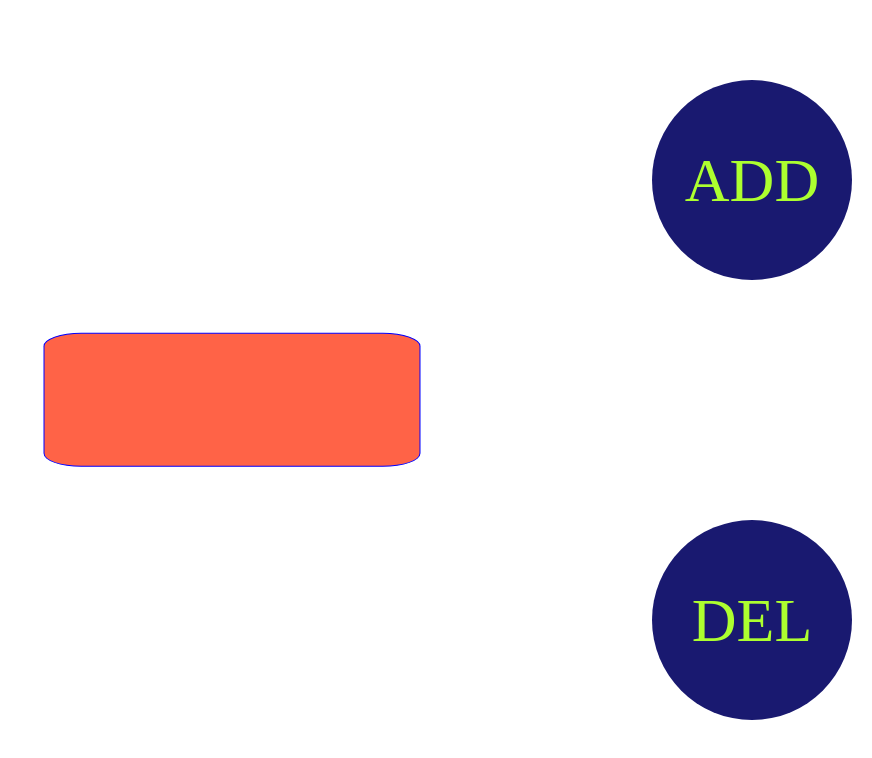
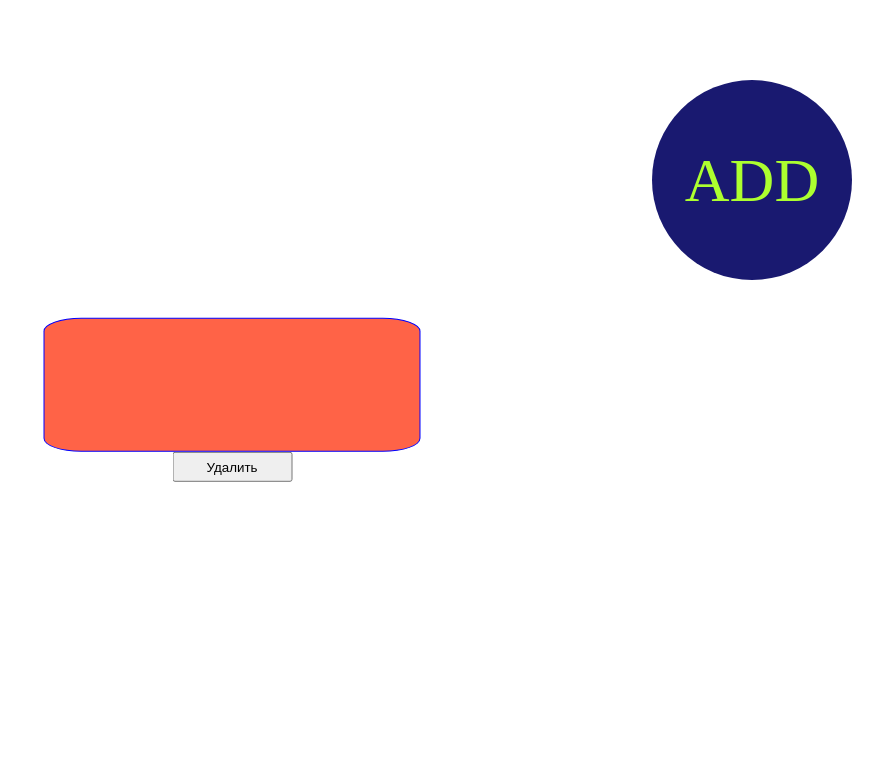
Before and after one commit to bavRepository/IgorDZ, a plain HTML site: page index.html in a window 1280 px wide. Both pictures are taken after a click on the element "ADD". Shown: the whole page, without its empty margins (408-1280 px from the left). Drawn offline with Linux system fonts and the light colour scheme.

Commit message:
addFix1.2

```diff
--- a/index.html
+++ b/index.html
@@ -1,5 +1,6 @@
 <!DOCTYPE html>
 <html lang="ru">
+
 <head>
     <meta charset="utf-8">
     <meta http-equiv="X-UA-Compatible" content="IE=edge">
@@ -7,12 +8,10 @@
     <title>Заметка</title>
     <link rel="stylesheet" href="style.css">
 </head>
+
 <body>
-    <!-- <div class="container"> -->
-        <div class="noticeWrapper"></div>
-        <div class="addNotice">ADD</div>
-        <div class="removeNotice hide">DEL</div>
-    <!-- </div> -->
+    <div class="addNotice">ADD</div>
     <script src="script.js"></script>
 </body>
+
 </html>
--- a/script.js
+++ b/script.js
@@ -1,110 +1,147 @@
 'use strict'
 
-
-const delNotice = document.querySelector('.removeNotice'),
-	addNotice = document.querySelector('.addNotice'),
+const addNotice = document.querySelector('.addNotice'),
 	noticeParent = document.querySelector('.noticeWrapper');
 
+let notice;
+let delButton;
+let parentNotice;
 let elemCoordX;
 let elemCoordY;
-let counter = 0;
+let createdNoticeCounter = 0;
 let maxZInd = 0;
 let noticeValue;
 let notices;
+
 if (localStorage.length > 0) {
 
 	for (let i = 0; i < localStorage.length; i++) {
+
 		elemCoordX = localStorage.getItem(`elemCoord${i + 1}`).split(" ")[0];
 		elemCoordY = localStorage.getItem(`elemCoord${i + 1}`).split(" ")[1];
-
-		noticeValue = localStorage.getItem(`elemCoord${i + 1}`).split(" ").slice(2).join("");
-		createNotice();
+		noticeValue = localStorage.getItem(`elemCoord${i + 1}`).split(" ").slice(2).join(" ");
+		addNewNotice();
 	}
 } else {
-
 	elemCoordX = "50%";
 	elemCoordY = "50%";
 }
 
+function setUpNoticeSettings() {
+	const noticesWrapper = document.querySelectorAll('.noticeWrapper');
+	noticesWrapper.forEach(elem => {
+		const notice = elem.querySelector('.notice');
 
+		localStorage.setItem(`elemCoord${elem.getAttribute('data-index')}`, `${elem.style.left} ${elem.style.top} ${notice.value}`);
+		elem.addEventListener('click', (e) => {
+			const target = e.target;
 
-function deleteItemListener() {
-	delNotice.addEventListener('click', () => {
-		noticeParent.removeChild(noticeParent.lastElementChild);
-		if (counter >= 1) {
-			counter--;
+			if (target.matches('button')) {
+				localStorage.removeItem(`elemCoord${elem.getAttribute('data-index')}`);
+
+					e.preventDefault();
+					elem.remove();
+
+					if (createdNoticeCounter >= 1) {
+						createdNoticeCounter--;
 					}
+			}
+
+			if (target.matches('.notice')) {
+				target.addEventListener('input', () => {
+					localStorage.setItem(`elemCoord${elem.getAttribute('data-index')}`, `${elem.style.left} ${elem.style.top} ${target.value}`);
 				});
 			}
 
-function setUpNoticeSettings() {
-	notices = document.querySelectorAll('.notice');
-
-	notices.forEach(elem => {
-
-		elem.addEventListener('change', () => {
-			localStorage.setItem(`elemCoord${elem.getAttribute('data-index')}`, `${elem.style.left} ${elem.style.top} ${elem.value}`);
+			if (target.matches('.notice')) {
+				target.addEventListener('change', () => {
+					localStorage.setItem(`elemCoord${elem.getAttribute('data-index')}`, `${elem.style.left} ${elem.style.top} ${target.value}`);
 				});
-
-		localStorage.setItem(`elemCoord${elem.getAttribute('data-index')}`, `${elem.style.left} ${elem.style.top} ${elem.value}`);
+			}
 
 
-
-		elem.addEventListener('mousedown', (e) => {
-			const target = e.target;
-			notices.forEach(elem => {
+		});
+		elem.addEventListener('mousedown', () => {
+			noticesWrapper.forEach(elem => {
 				if (maxZInd < Number(elem.style.zIndex)) {
 					maxZInd = Number(elem.style.zIndex);
-				} else {
 				}
 			});
 
-
-
-			target.style.zIndex = maxZInd + 1;
-			target.style.border = '2px solid black';
+			elem.style.zIndex = maxZInd + 1;
+			notice.style.border = '2px solid black';
 
 			function withMouseMoove(e) {
 
 				if (e.pageX >= 0 && e.pageY >= 0) {
-					console.log(Number((e.target.style.height).replace(/\D/g, "")));
-					target.style.top = `${e.pageY}px`;
-					target.style.left = `${e.pageX}px`;
+					elem.style.top = `${e.pageY}px`;
+					elem.style.left = `${e.pageX}px`;
 				}
 			}
 			document.addEventListener('mousemove', withMouseMoove);
+
 			elem.addEventListener("mouseup", function () {
 				maxZInd = 0;
-				localStorage.setItem(`elemCoord${elem.getAttribute('data-index')}`, `${elem.style.left} ${elem.style.top} ${elem.value}`);
-				elem.style.border = '1px solid blue';
+				localStorage.setItem(`elemCoord${elem.getAttribute('data-index')}`, `${elem.style.left} ${elem.style.top} ${notice.value}`);
+				notice.style.border = '1px solid blue';
 				document.removeEventListener('mousemove', withMouseMoove);
 
 			});
+		});
 
-		});
+
 	});
 }
 
-function createNotice() {
-	counter++;
-	const notice = document.createElement('textarea');
+function createNoticeParent() {
+	parentNotice = document.createElement('div');
+	parentNotice.classList.add('noticeWrapper');
+	parentNotice.setAttribute('data-index', createdNoticeCounter);
+	return parentNotice;
+}
+
+function createDelButton() {
+	delButton = document.createElement('button');
+	delButton.style.cssText = `
+		width: 120px;
+		height: 30px;
+		display: block;
+	`;
+	delButton.textContent = 'Удалить';
+	return delButton;
+}
+
+function createElemNotice() {
+	notice = document.createElement('textarea');
 	notice.value = noticeValue ?? "";
-	notice.setAttribute('data-index', counter);
 	notice.classList.add('notice');
 
-	notice.style.zIndex = counter;
-	notice.style.top = elemCoordY;
-	notice.style.left = elemCoordX;
-	delNotice.classList.remove('hide');
-	noticeParent.append(notice);
+	return notice;
+}
+
+function addNewNotice() {
+	createdNoticeCounter++;
+
+	const noticeParant = createNoticeParent();
+	noticeParant.style.top = elemCoordY;
+	noticeParant.style.left = elemCoordX;
+	const delButton = createDelButton();
+	const notice = createElemNotice();
+
+
+	noticeParant.append(notice);
+	noticeParant.append(delButton);
+	document.body.append(noticeParant);
 	setUpNoticeSettings();
 }
 
 function createActionAddNotice() {
 	addNotice.addEventListener('click', () => {
-		createNotice();
+		noticeValue = undefined;
+		elemCoordX = "50%";
+		elemCoordY = "50%";
+		addNewNotice();
 	});
 }
 
 createActionAddNotice();
-deleteItemListener();
--- a/style.css
+++ b/style.css
@@ -15,18 +15,28 @@ html, body {
     height: 100vh;
 }
 
+.noticeWrapper {
+    position: absolute;
+    display: flex;
+    flex-direction: column;
+    justify-content: center;
+    align-items: center;
+    transform: translateY(-50%) translateX(-50%);
+    /* z-index: 1; */
+
+
+}
+
+
 .notice {
     resize: none;
     line-height: 1.2;
     min-height: calc(1.2em * 4);
     padding: 10px;
     background-color: tomato;
-    position: absolute;
-    transform: translateY(-50%) translateX(-50%);
     display: flex;
     justify-content: center;
     align-items: center;
-    z-index: 1;
     border-radius: 10%;
     cursor: pointer;
     font-size: 28px;
```
Lines whose indentation alone changed are shown as unchanged.
